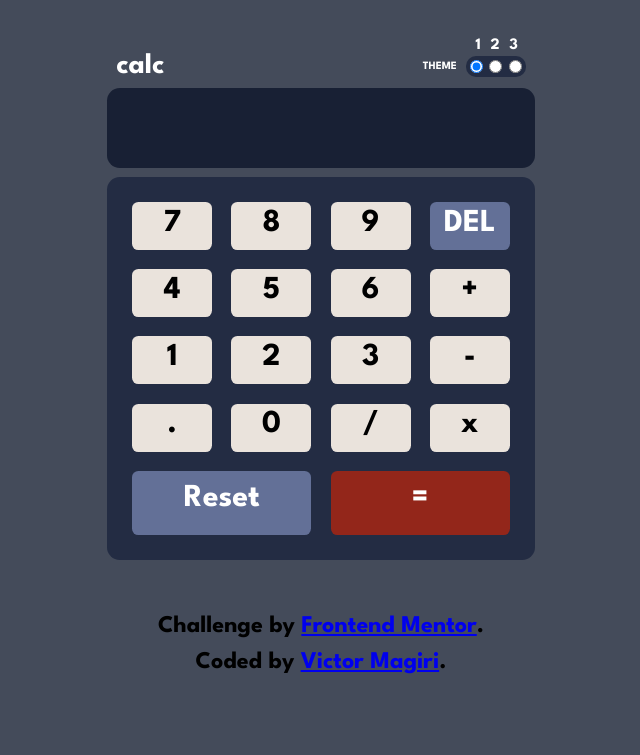
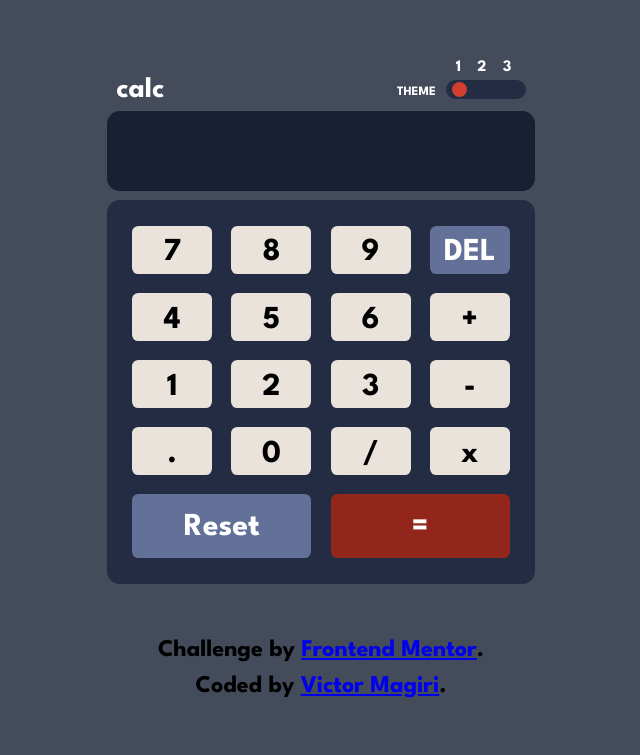
Before and after one commit to v-magiri/FrontEnd_Mentor_Solutions, a plain HTML site: page Calculator_solution/index.html in a window 1280 px wide. Shown: the whole page, without its empty margins (319-959 px from the left). Drawn offline with Linux system fonts and the light colour scheme.

Commit message:
Add the toggler

```diff
--- a/Calculator_solution/Styles/styles.css
+++ b/Calculator_solution/Styles/styles.css
@@ -4,20 +4,27 @@
     padding:0;
     box-sizing: border-box;
 }
-::theme_1{
-    --screen_background:hsl(224, 36%, 15%);
-}
-body{
-    font-family: 'League Spartan', sans-serif;
+:root {
+    --bg-theme: hsl(222, 26%, 31%);
+    --bg-toggle-keypad: hsl(223, 31%, 20%);
+    --bg-screen: hsl(224, 36%, 15%);
+    --bg-del-reset-key:  hsl(225, 21%, 49%);
+    --key-shadow-del-reset: hsl(224, 28%, 35%);
+    --bg-keys: hsl(30, 25%, 89%);
+    --key-shadow-keys:  hsl(28, 16%, 65%);
+    --bg-result-toggle-key: hsl(6, 63%, 50%);
+    --key-shadow-result: hsl(6, 70%, 34%);
+    --text-color: hsl(221, 14%, 31%);
 }
 body{
     background-color: hsl(221, 14%, 31%);
+    font-family: 'League Spartan', sans-serif;
 }
 .container{
     width:30%;
     margin:auto;
     display: grid;
-    margin-top:3%;
+    margin-top:6%;
     height:70vh;
     justify-content: center;
     align-items: center;
@@ -26,6 +33,7 @@ body{
     display: flex;
     color:white;
     flex-direction: column;
+    position: relative;
 }
 .theme_switcher{
     display: flex;
@@ -35,34 +43,62 @@ body{
 .themeBox h3{
     font-size:1.8em;
 }
+input:checked {
+    background-color: var(--bg-result-toggle-key);
+}
+
+label {
+    position: relative;
+    top:-20px;
+    cursor:pointer;
+    left:10px;
+}
 .theme_switcher p{
-    font-size: 0.7em;
-    margin-right: 0.8em;
-}
-.theme_switcher_txt{
-    display: flex;
-    padding: 0 0.5em;
-    justify-content: flex-end;
-}
-.theme_switcher_txt span{
-    padding-right:0.6em;
-    font-weight: 700;
-    cursor: pointer;
+    padding-right: 10px;
+    margin-top: 3%;
+    font-size: 0.8em;
 }
 [type="radio"]{
     cursor: pointer;
-    padding-top:2%;
-    width:fit-content;
-    background-color:hsl(6, 70%, 34%);
+}
+label[for="theme1"] {
+    left: 10px;
+}
+
+label[for="theme2"] {
+    left: 22px;
+}
+
+label[for="theme3"] {
+    left: 34px;
 }
 .theme_switcherBtn{
-    display: flex;
-    justify-content: space-between;
-    padding:4px;
-    width:60px;
-    background-color: hsl(223, 31%, 20%);
-    align-items: center;
-    border-radius:10px;
+    height: 1.2em;
+    width: 5em;
+    border-radius: 30px;
+    background-color: var(--bg-toggle-keypad);
+    position: relative;
+}
+
+[id="theme1"], [id="theme2"], [id="theme3"] {
+    appearance: none;
+    position: absolute;
+    width: 15px;
+    height: 15px;
+    border-radius: 30px;
+    top: 2px;
+    transition: 0.5s;
+}
+[id="theme1"] {
+    left: 6px;
+}
+
+[id="theme2"] {
+    left: 30px;
+}
+
+[id="theme3"] {
+    left: 55px;
 }
 .themeBox{
     display: flex;
@@ -131,26 +167,26 @@ input:focus{
 .num_button{
     text-align: center;
     background-color: hsl(30, 25%, 89%);
-    padding:0.2em;
+    padding:0.4em;
     border-radius: 0.4rem;
     cursor: pointer;
 }
 .symbol{
     text-align: center;
     border-radius: 0.4rem;
-    padding:0.2em;
+    padding:0.4em;
     border: none;
     cursor: pointer;
     color:white;
     background-color: hsl(225, 21%, 49%);
 }
 #resetBtn{
-    padding:0.4em 0;
+    padding:0.6em 0;
 }
 .equalBtn{
     background-color:  hsl(6, 70%, 34%);
     color: white;
-    padding:0.4em 0;
+    padding:0.6em 0;
     border-radius: 0.4rem;
     cursor: pointer;
 }
--- a/Calculator_solution/index.html
+++ b/Calculator_solution/index.html
@@ -14,20 +14,19 @@
 <body>
     <div class="container">
         <div class="header">
-            <div class="theme_switcher_txt">
-                <span id="theme_1">1</span>
-                <span id="theme_2">2</span>
-                <span id="theme_3">3</span>
-            </div>
             <div class="themeBox">
                 <h3>calc</h3>
-                    <!-- <span>THEME</span> -->
                 <div class="theme_switcher">
                     <p>THEME</p>
                     <div class="theme_switcherBtn">
-                        <input id="one" name="theme" type="radio" checked/>
-                        <input id="two" name="theme" type="radio"/>
-                        <input id="three" name="theme" type="radio" />
+                        <input id="theme1" type="radio" name="theme" value="0" checked>
+                        <label for="theme1">1</label>
+
+                        <input id="theme2" type="radio" value="1" name="theme">
+                        <label for="theme2">2</label>
+
+                        <input id="theme3" type="radio" value="2" name="theme">
+                        <label for="theme3">3</label>
                     </div>
 
                 </div>
```
